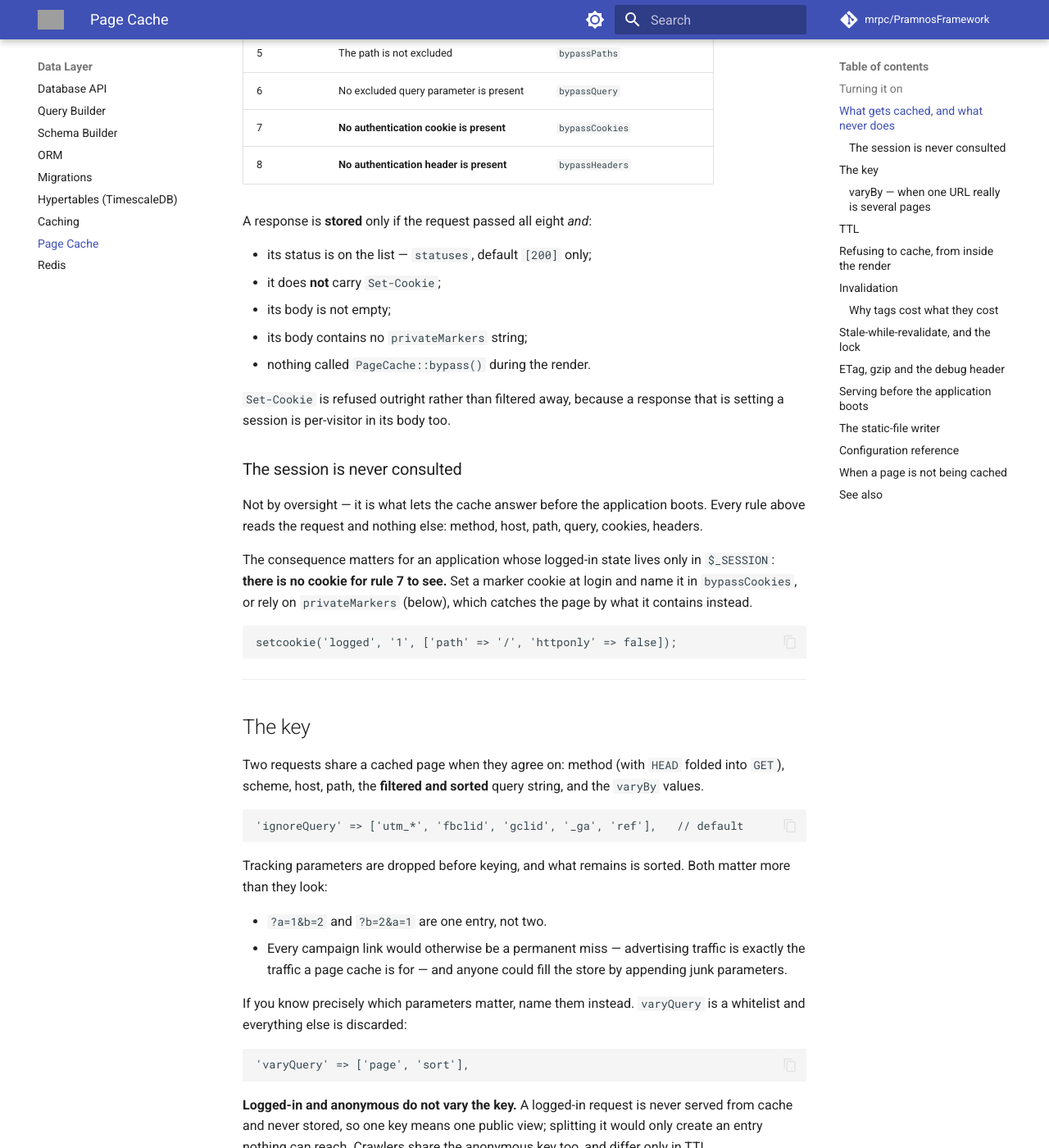
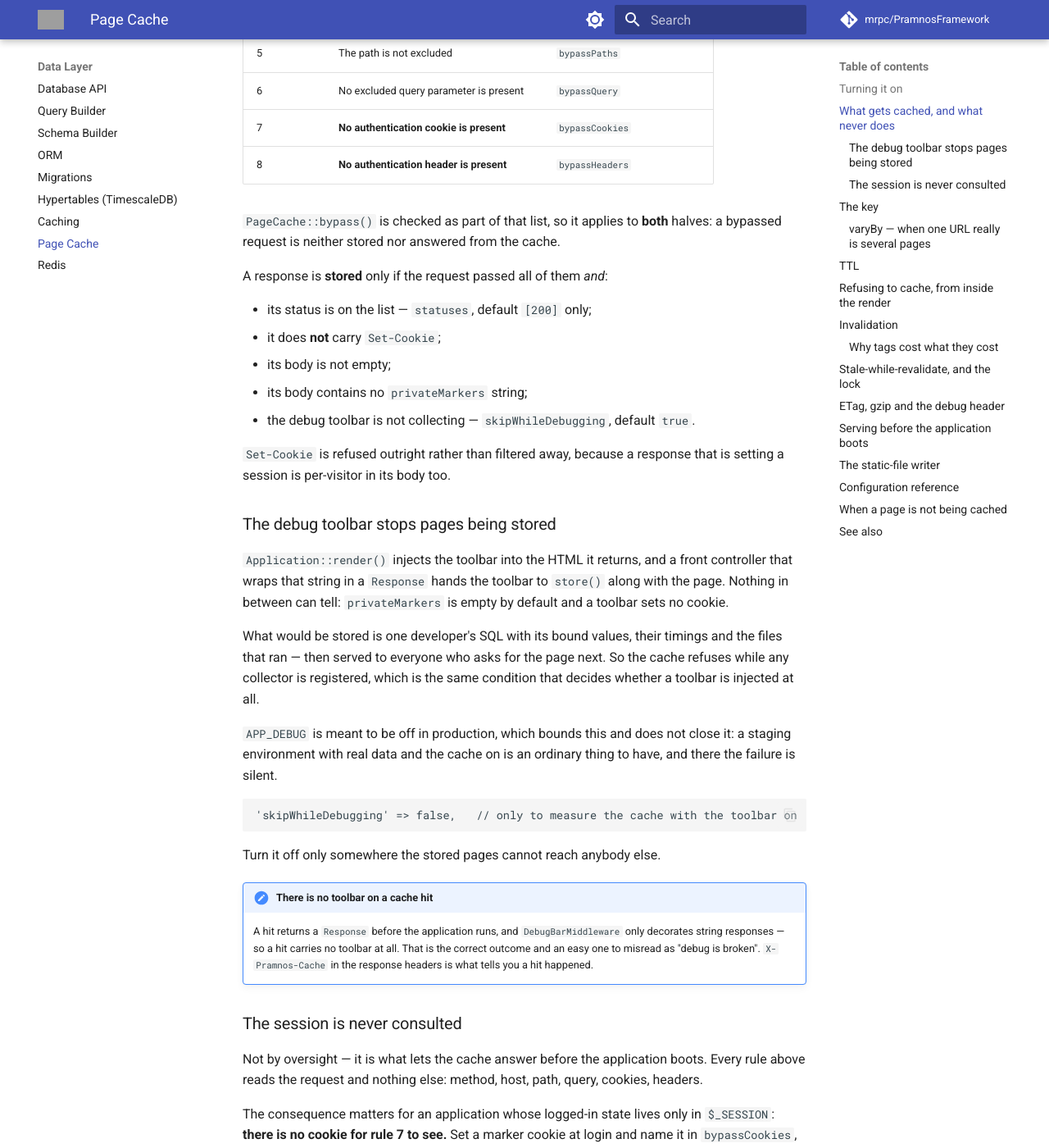
Before and after one commit to mrpc/PramnosFramework, an MkDocs documentation site: the page built from docs/Pramnos_Page_Cache_Guide.md, in a window 1280 px wide and 1400 px high, scrolled down 1309 px. Shown: the whole window at 82% size. Built offline with MkDocs 1.6.1 and Material for MkDocs 9.7.7, drawn with Linux system fonts in a browser that asks for light colours; comment, search, counter and statistics services are not loaded; some of the changed text lies outside the part shown; grey boxes are pictures that could not be loaded.

Commit message:
fix(pagecache): bypass() stops a lookup, and the toolbar is never stored
Two ways a response meant for one visitor reached another.

FW-012: bypass() was consulted by store() and not by lookup(), so the method whose
name says "this request has nothing to do with the cache" meant only "do not save
it". The missing half is the dangerous one — a consuming application calls it
whenever a session exists, and its signed-in visitors were served the anonymous
cached page. Both halves read correctly in isolation, which is why an HTTP test
found it rather than a review.

The check moved into bypassCheck(), which both halves already call, so a third
call site cannot forget it and whyBypassed() reports it as runtime:<reason> — it
previously returned null for a request the application had explicitly refused.

Second: Application::render() injects the debug toolbar into the string it
returns, a front controller wraps that string in a Response, and store() had
nothing that would notice. privateMarkers is empty by default and a toolbar sets
no cookie, so the guard for per-visitor responses missed it — and what would be
stored is one developer's SQL with its bound values and timings, served to
everyone who asks for that page next. skipWhileDebugging, default true, uses the
same condition injectInto() uses so the two cannot drift apart.

Also documented that a cache hit carries no toolbar at all, since a hit returns a
Response and DebugBarMiddleware only decorates strings. Correct, and easy to
misread as broken debug.

````diff
--- a/docs/Pramnos_Page_Cache_Guide.md
+++ b/docs/Pramnos_Page_Cache_Guide.md
@@ -4,6 +4,7 @@ use_cases:
   - Making a page uncacheable because it shows something personal
   - Invalidating a cached page after an editor changes the content behind it
   - Diagnosing why a page is never cached, or is cached when it should not be
+  - Serving anonymous traffic from cache when the framework starts a session
   - Deciding between the PHP cache path and the static-file writer
 ---
 
@@ -64,16 +65,48 @@ this order, cheapest first.
 | 7 | **No authentication cookie is present** | `bypassCookies` |
 | 8 | **No authentication header is present** | `bypassHeaders` |
 
-A response is **stored** only if the request passed all eight *and*:
+`PageCache::bypass()` is checked as part of that list, so it applies to **both**
+halves: a bypassed request is neither stored nor answered from the cache.
+
+A response is **stored** only if the request passed all of them *and*:
 
 - its status is on the list — `statuses`, default `[200]` only;
 - it does **not** carry `Set-Cookie`;
 - its body is not empty;
 - its body contains no `privateMarkers` string;
-- nothing called `PageCache::bypass()` during the render.
+- the debug toolbar is not collecting — `skipWhileDebugging`, default `true`.
 
 `Set-Cookie` is refused outright rather than filtered away, because a response
 that is setting a session is per-visitor in its body too.
+
+### The debug toolbar stops pages being stored
+
+`Application::render()` injects the toolbar into the HTML it returns, and a front
+controller that wraps that string in a `Response` hands the toolbar to `store()`
+along with the page. Nothing in between can tell: `privateMarkers` is empty by
+default and a toolbar sets no cookie.
+
+What would be stored is one developer's SQL with its bound values, their timings
+and the files that ran — then served to everyone who asks for the page next. So
+the cache refuses while any collector is registered, which is the same condition
+that decides whether a toolbar is injected at all.
+
+`APP_DEBUG` is meant to be off in production, which bounds this and does not close
+it: a staging environment with real data and the cache on is an ordinary thing to
+have, and there the failure is silent.
+
+```php
+'skipWhileDebugging' => false,   // only to measure the cache with the toolbar on
+```
+
+Turn it off only somewhere the stored pages cannot reach anybody else.
+
+!!! note "There is no toolbar on a cache hit"
+    A hit returns a `Response` before the application runs, and
+    `DebugBarMiddleware` only decorates string responses — so a hit carries no
+    toolbar at all. That is the correct outcome and an easy one to misread as
+    "debug is broken". `X-Pramnos-Cache` in the response headers is what tells you
+    a hit happened.
 
 ### The session is never consulted
 
@@ -385,12 +418,30 @@ must not be replayed to another visitor is always the one nobody thought of.
 
 In order, and each is one line:
 
+**Start here: is the application setting a cookie on every response?** This is the
+first thing anyone hits, and it takes one command:
+
+```bash
+curl -D- -o /dev/null -s https://example.test/directory | grep -i set-cookie
+```
+
+Any `Set-Cookie` at all means nothing will ever be stored. `PHPSESSID` is the
+usual culprit and it is not something the application wrote: the framework starts
+a session in `Application::init()` on every request unless told otherwise, and
+without turning that off the page cache and the session are mutually exclusive as
+shipped. The [Framework Guide](Pramnos_Framework_Guide.md) covers how to decline
+it.
+
+Then, in order, and each is one line:
+
 1. `$cache->whyBypassed($request)` names the rule — `cookie:authtoken`,
-   `bypassPaths`, `method:POST`, `disabled`. If it returns `null`, the request is
-   cacheable and the problem is on the store side.
-2. `PageCache::isBypassed()` after the render — a controller called `bypass()`.
-3. Check the response for `Set-Cookie`; anything that touches the session adds
+   `bypassPaths`, `method:POST`, `disabled`, or `runtime:<reason>` when something
+   called `PageCache::bypass()`. If it returns `null`, the request is cacheable and
+   the problem is on the store side.
+2. Check the response for `Set-Cookie`; anything that touches the session adds
    one.
+3. Is the debug toolbar on? Nothing is stored while it collects — see
+   `skipWhileDebugging` above.
 4. Check the status is on `statuses` — a redirect is not cached by default.
 5. `X-Pramnos-Cache` absent on a request you expected to hit means the lookup did
    not find an entry: compare `$cache->keyFor($request)` across the two requests
````
Also changed, not shown: docs/version-history/posts/2026-08-24-a-bypass-that-only-stopped-half-of-it.md (added, +88 -0 lines), 2 other files.
